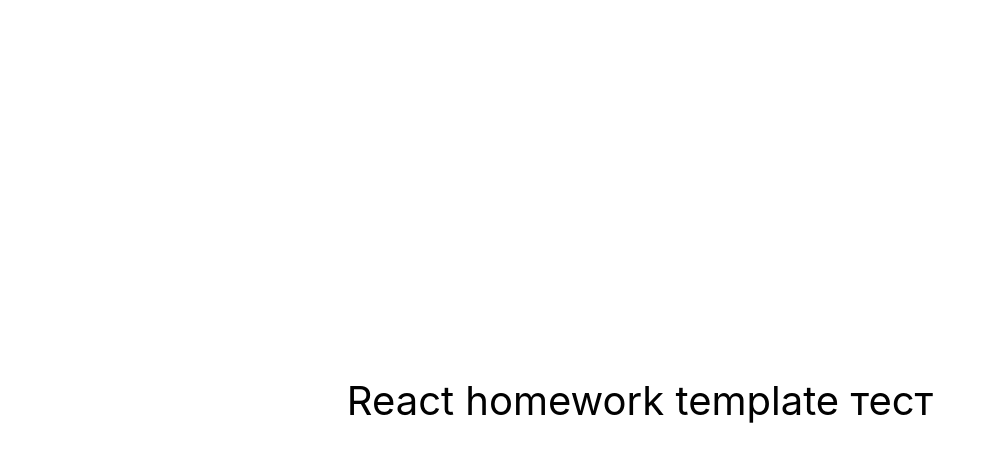
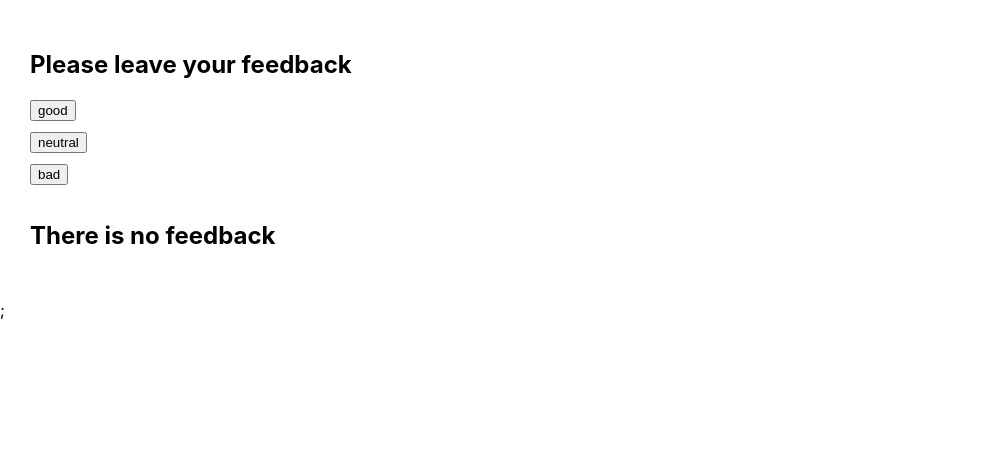
Before and after one commit to genyaFiL/goit-react-hw-02-feedback, a React (Create React App) app: page / in a window 1280 px wide. Shown: the top 462 px of the page, without its empty margins (0-995 px from the left). Built offline with nearby package versions, Linux system fonts and the light colour scheme.

Commit message:
add components

```diff
--- a/src/components/App.jsx
+++ b/src/components/App.jsx
@@ -1,16 +1,70 @@
-export const App = () => {
+import { Component } from 'react';
+import { Section } from './Section/Section';
+import { FeedbackOptions } from './FeedbackOptions/FeedbackOptions';
+import { Statistics } from './Statistics/Statistics';
+import { Notification } from './Notification/Notification';
+
+class App extends Component {
+  state = {
+    good: 0,
+    neutral: 0,
+    bad: 0,
+  };
+
+  countTotalFeedback = () => {
+    return this.state.good + this.state.neutral + this.state.bad;
+  };
+
+  countPositiveFeedbackPercentage = () => {
+    return this.countTotalFeedback()
+      ? Math.round((this.state.good / this.countTotalFeedback()) * 100)
+      : 0;
+  };
+
+  handleIncrement = ({ target }) => {
+    console.dir(target);
+    this.setState(prevState => ({
+      [target.name]: prevState[target.name] + 1,
+    }));
+  };
+
+  render() {
+    const { good, neutral, bad } = this.state;
+
     return (
+      <>
         <div
           style={{
-        height: '100vh',
+            // height: '100vh',
             display: 'flex',
-        justifyContent: 'center',
-        alignItems: 'center',
-        fontSize: 40,
+            flexDirection: 'column',
+            margin: '30px',
+            // justifyContent: 'center',
+            // alignItems: 'center',
             color: '#010101',
           }}
         >
-      React homework template тест
+          <Section title="Please leave your feedback">
+            <FeedbackOptions
+              options={this.state}
+              onLeaveFeedback={this.handleIncrement}
+            />
+          </Section>
+          {this.countTotalFeedback() ? (
+            <Statistics
+              good={good}
+              neutral={neutral}
+              bad={bad}
+              total={this.countTotalFeedback()}
+              positivePercentage={this.countPositiveFeedbackPercentage()}
+            />
+          ) : (
+            <Notification message="There is no feedback" />
+          )}
         </div>
+        ;
+      </>
     );
-};
+  }
+}
+export default App;
--- /dev/null
+++ b/src/components/FeedbackOptions/FeedbackOptions.jsx
@@ -0,0 +1,17 @@
+export const FeedbackOptions = props => {
+  const { options, onLeaveFeedback } = props;
+
+  return (
+    <>
+      <ul>
+        {Object.keys(options).map(keys => (
+          <li>
+            <button name={keys} onClick={onLeaveFeedback}>
+              {keys}
+            </button>
+          </li>
+        ))}
+      </ul>
+    </>
+  );
+};
--- /dev/null
+++ b/src/components/Notification/Notification.jsx
@@ -0,0 +1,3 @@
+export const Notification = ({ message }) => {
+  return <h2>{message}</h2>;
+};
--- /dev/null
+++ b/src/components/Section/Section.jsx
@@ -0,0 +1,8 @@
+export const Section = ({ children, title }) => {
+  return (
+    <div>
+      <h2>{title}</h2>
+      {children}
+    </div>
+  );
+};
--- /dev/null
+++ b/src/components/Statistics/Statistics.jsx
@@ -0,0 +1,15 @@
+export const Statistics = props => {
+  const { good, bad, neutral, total, positivePercentage } = props;
+  return (
+    <>
+      <h2>Statistics</h2>
+      <ul>
+        <li>Good: {good}</li>
+        <li>Neutral: {neutral}</li>
+        <li>Bad: {bad}</li>
+        <li>Total: {total}</li>
+        <li>Positive feedback: {positivePercentage}%</li>
+      </ul>
+    </>
+  );
+};
--- a/src/index.css
+++ b/src/index.css
@@ -13,3 +13,12 @@ code {
   font-family: source-code-pro, Menlo, Monaco, Consolas, 'Courier New',
     monospace;
 }
+
+ul {
+  padding: 0;
+  list-style: none;
+}
+
+li {
+  margin-top: 10px;
+}
--- a/src/index.js
+++ b/src/index.js
@@ -1,6 +1,6 @@
 import React from 'react';
 import ReactDOM from 'react-dom/client';
-import { App } from 'components/App';
+import App from 'components/App';
 import './index.css';
 
 ReactDOM.createRoot(document.getElementById('root')).render(
```
Lines whose indentation alone changed are shown as unchanged.
